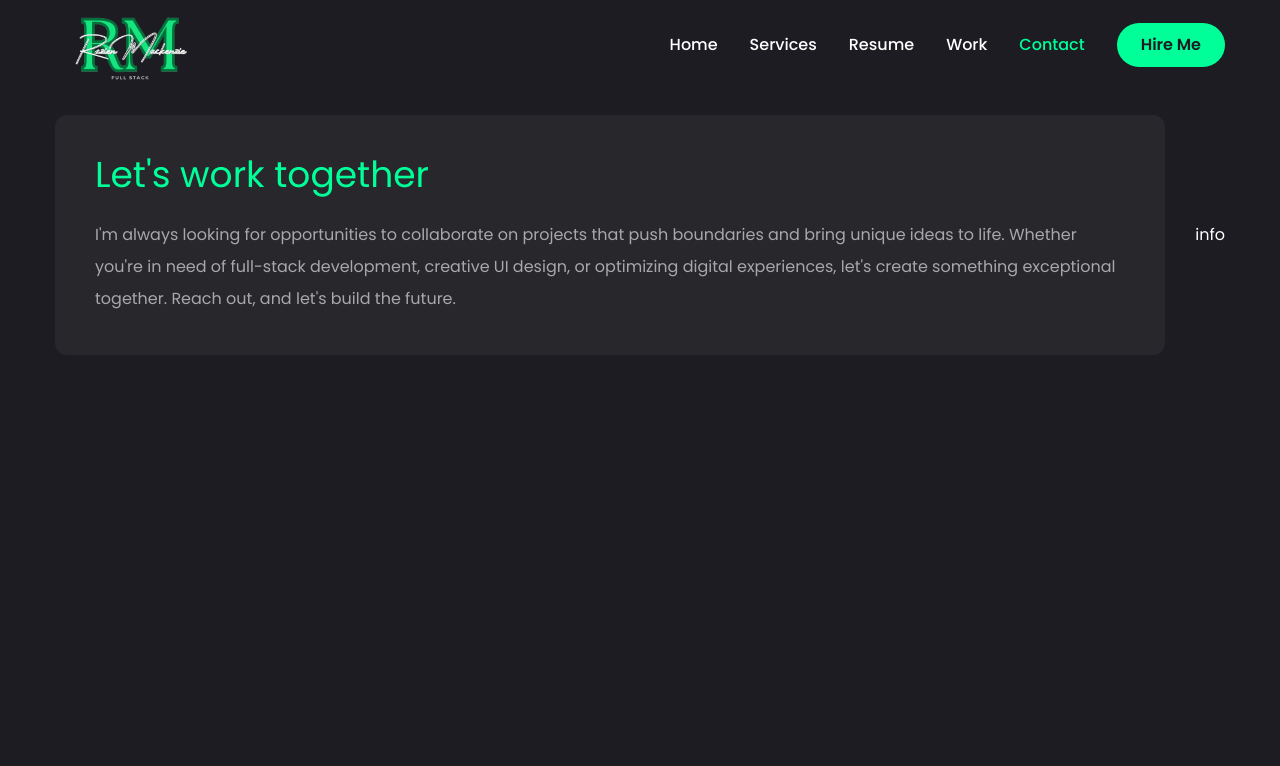
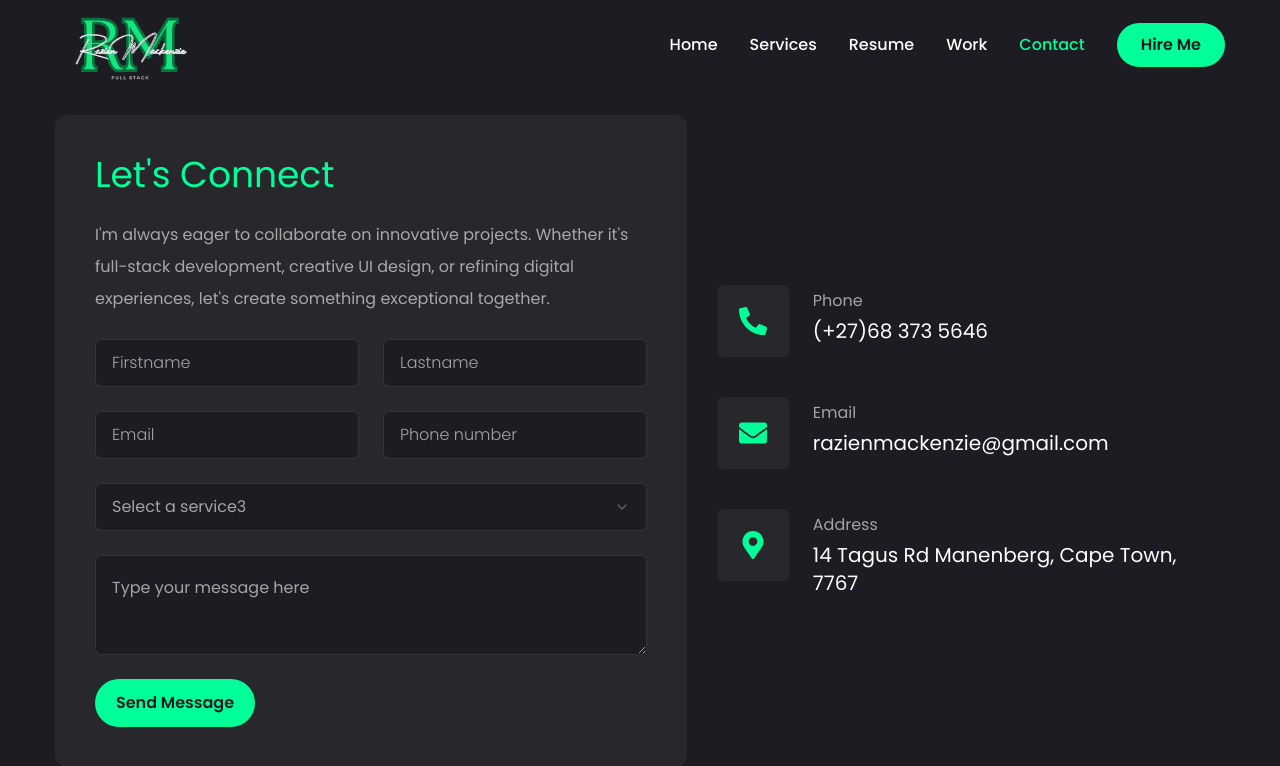
Before and after one commit to CodeBroke33/portableRM, a Next.js app: page /contact in a window 1280 px wide. Shown: the top 766 px of the page. Built offline with nearby package versions, Linux system fonts and the light colour scheme.

Commit message:
still needs customisation and refinement

```diff
--- a/app/contact/page.jsx
+++ b/app/contact/page.jsx
@@ -11,58 +11,103 @@
   SelectItem,
   SelectLabel,
   SelectTrigger,
-    SelectValue
+  SelectValue,
 } from "@/components/ui/select";
 
-import { FaPhoneAlt, FaEnvelope, FaMapMarkerAlt }  from "react-icons/fa"
+import { FaPhoneAlt, FaEnvelope, FaMapMarkerAlt } from "react-icons/fa";
 
 const info = [
   {
     icon: <FaPhoneAlt />,
     title: "Phone",
-        description: "(+27)68 373 5646"
+    description: "(+27)68 373 5646",
   },
   {
     icon: <FaEnvelope />,
     title: "Email",
-        description: "razienmackenzie@gmail.com"
+    description: "razienmackenzie@gmail.com",
   },
   {
     icon: <FaMapMarkerAlt />,
     title: "Address",
-        description: "14 Tagus RdManenberg, Cape Town, 7767"
-
-    }
-
-]
+    description: "14 Tagus Rd Manenberg, Cape Town, 7767",
+  },
+];
 
 import { motion } from "framer-motion";
 
-const Contact  = () => {
+const Contact = () => {
   return (
     <motion.section
       initial={{ opacity: 0 }}
-        animate={{ opacity: 1, transition: {delay: 2.4, duration: 0.4, ease: "easeIn"}
+      animate={{
+        opacity: 1,
+        transition: { delay: 2.4, duration: 0.4, ease: "easeIn" },
       }}
       className="py-6"
     >
-        <div  className="container mx-auto">
+      <div className="container mx-auto">
         <div className="flex flex-col xl:flex-row gap-[30px]">
           {/* form */}
-                <div className="xl:h-[54%] order-2 xl:order-none">
-                    <form action="" className="flex flex-col gap-6 p-10 bg-[#27272c] rounded-xl">
-                        <h3 className="text-4xl text-accent">Let's work together</h3>
-                        <p className="text-white/60">I'm always looking for opportunities to collaborate on projects that push boundaries and bring unique ideas to life. Whether you're in need of full-stack development, creative UI design, or optimizing digital experiences, let's create something exceptional together. Reach out, and let's build the future.
-
+          <div className="xl:w-[54%] order-2 xl:order-none">
+            <form
+              action=""
+              className="flex flex-col gap-6 p-10 bg-[#27272c] rounded-xl"
+            >
+              <h3 className="text-4xl text-accent">Let's Connect</h3>
+              <p className="text-white/60">
+              I'm always eager to collaborate on innovative projects. Whether it's full-stack development, creative UI design, or refining digital experiences, let's create something exceptional together.
               </p>
+              {/* input */}
+              <div className="grid grid-col-1 md:grid-cols-2 gap-6 ">
+                <Input type="firstname" placeholder="Firstname" />
+                <Input type="lastname" placeholder="Lastname" />
+                <Input type="email" placeholder="Email" />
+                <Input type="phone" placeholder="Phone number" />
+              </div>
+              {/* select */}
+              <Select>
+                <SelectTrigger className="w-full">
+                    <SelectValue placeholder="Select a service3" />
+                </SelectTrigger>
+                <SelectContent>
+                    <SelectGroup>
+                        <SelectLabel>Select a service</SelectLabel>
+                        <SelectItem value="est">Web Development</SelectItem>
+                        <SelectItem value="cst">UI&UX Design</SelectItem>
+                        <SelectItem value="mst">Logo Design</SelectItem>
+                    </SelectGroup>
+                </SelectContent>
+              </Select>
+              {/* textarea */}
+              <Textarea
+                className="h-[100px]"
+                placeholder="Type your message here"
+              />
+                {/* btn */}
+                <Button size="md" className="max-w-40">Send Message</Button>
             </form>
           </div>
           {/* info */}
-                <div className="flex-1 flex items-center xl:justify-end order-1 xl:order-none mb-8 xl:mb-0">info</div>
+          <div className="flex-1 flex items-center xl:justify-end order-1 xl:order-none mb-8 xl:mb-0">
+            <ul className="flex flex-col gap-10 ">
+                {info.map((item, index)=>{
+                    return <li key={index} className="flex item-center gap-6">
+                        <div className="w-[52px] h-[52px] xl:w-[72px] xl:h-[72px] bg-[#27272c] text-accent rounded-md flex items-center justify-center">
+                            <div className="text-[28px] ">{item.icon}</div>
+                        </div>
+                        <div className="flex-1">
+                            <p className="text-white/60">{item.title}</p>
+                            <h3 className="text-xl">{item.description}</h3>
+                        </div>
+                    </li>
+                })}
+            </ul>
+          </div>
         </div>
       </div>
     </motion.section>
-    )
-}
+  );
+};
 
-export default Contact
+export default Contact;
--- a/components/Stats.jsx
+++ b/components/Stats.jsx
@@ -8,7 +8,7 @@
         text: "Years Experience"
     },
     {
-        num: 5,
+        num: 8,
         text: "Projects Completed"
     },
     {
@@ -16,7 +16,7 @@
         text: "Known Technologies"
     },
     {
-        num: 3000,
+        num: 300,
         text: "Code Commits"
     },
 ];
--- a/components/ui/input.jsx
+++ b/components/ui/input.jsx
@@ -7,7 +7,7 @@
     (<input
       type={type}
       className={cn(
-        "flex h-10 w-full rounded-md border border-slate-200 bg-white px-3 py-2 text-sm ring-offset-white file:border-0 file:bg-transparent file:text-sm file:font-medium placeholder:text-slate-500 focus-visible:outline-none focus-visible:ring-2 focus-visible:ring-slate-950 focus-visible:ring-offset-2 disabled:cursor-not-allowed disabled:opacity-50 dark:border-slate-800 dark:bg-slate-950 dark:ring-offset-slate-950 dark:placeholder:text-slate-400 dark:focus-visible:ring-slate-300",
+        "flex h-[48px] rounded-md border border-white/10 focus:border-accent font-light bg-primary px-4 py-5 text-base placeholder:text-white/60 outline-none",
         className
       )}
       ref={ref}
--- a/components/ui/select.jsx
+++ b/components/ui/select.jsx
@@ -16,7 +16,7 @@
   <SelectPrimitive.Trigger
     ref={ref}
     className={cn(
-      "flex h-10 w-full items-center justify-between rounded-md border border-slate-200 bg-white px-3 py-2 text-sm ring-offset-white placeholder:text-slate-500 focus:outline-none focus:ring-2 focus:ring-slate-950 focus:ring-offset-2 disabled:cursor-not-allowed disabled:opacity-50 [&>span]:line-clamp-1 dark:border-slate-800 dark:bg-slate-950 dark:ring-offset-slate-950 dark:placeholder:text-slate-400 dark:focus:ring-slate-300",
+      "flex h-[48px] w-full items-center justify-between rounded-md border border-white/10 bg-primary px-4 py-5 text-base text-white/60 placeholder:text-white/10 focus:border-accent outline-none",
       className
     )}
     {...props}>
@@ -54,7 +54,7 @@
     <SelectPrimitive.Content
       ref={ref}
       className={cn(
-        "relative z-50 max-h-96 min-w-[8rem] overflow-hidden rounded-md border border-slate-200 bg-white text-slate-950 shadow-md data-[state=open]:animate-in data-[state=closed]:animate-out data-[state=closed]:fade-out-0 data-[state=open]:fade-in-0 data-[state=closed]:zoom-out-95 data-[state=open]:zoom-in-95 data-[side=bottom]:slide-in-from-top-2 data-[side=left]:slide-in-from-right-2 data-[side=right]:slide-in-from-left-2 data-[side=top]:slide-in-from-bottom-2 dark:border-slate-800 dark:bg-slate-950 dark:text-slate-50",
+        "relative z-50 max-h-96 min-w-[8rem] overflow-hidden rounded-md border border-white/10 bg-primary text-white shadow-md data-[state=open]:animate-in data-[state=closed]:animate-out data-[state=closed]:fade-out-0 data-[state=open]:fade-in-0 data-[state=closed]:zoom-out-95 data-[state=open]:zoom-in-95 data-[side=bottom]:slide-in-from-top-2 data-[side=left]:slide-in-from-right-2 data-[side=right]:slide-in-from-left-2 data-[side=top]:slide-in-from-bottom-2 dark:border-slate-800 dark:bg-slate-950 dark:text-slate-50",
         position === "popper" &&
           "data-[side=bottom]:translate-y-1 data-[side=left]:-translate-x-1 data-[side=right]:translate-x-1 data-[side=top]:-translate-y-1",
         className
@@ -85,7 +85,7 @@
   <SelectPrimitive.Item
     ref={ref}
     className={cn(
-      "relative flex w-full cursor-default select-none items-center rounded-sm py-1.5 pl-8 pr-2 text-sm outline-none focus:bg-slate-100 focus:text-slate-900 data-[disabled]:pointer-events-none data-[disabled]:opacity-50 dark:focus:bg-slate-800 dark:focus:text-slate-50",
+      "relative flex w-full cursor-default select-none items-center rounded-sm py-1.5 pl-8 pr-2 text-sm outline-none focus:bg-accent focus:text-primary data-[disabled]:pointer-events-none data-[disabled]:opacity-50 dark:focus:bg-slate-800 dark:focus:text-slate-50",
       className
     )}
     {...props}>
--- a/components/ui/textarea.jsx
+++ b/components/ui/textarea.jsx
@@ -6,7 +6,7 @@
   return (
     (<textarea
       className={cn(
-        "flex min-h-[80px] w-full rounded-md border border-slate-200 bg-white px-3 py-2 text-sm ring-offset-white placeholder:text-slate-500 focus-visible:outline-none focus-visible:ring-2 focus-visible:ring-slate-950 focus-visible:ring-offset-2 disabled:cursor-not-allowed disabled:opacity-50 dark:border-slate-800 dark:bg-slate-950 dark:ring-offset-slate-950 dark:placeholder:text-slate-400 dark:focus-visible:ring-slate-300",
+        "flex min-h-[80px] w-full rounded-md border border-white/10 bg-primary px-4 py-5 text-base placeholder:text-white/60  focus-visible:outline-none focus-visible:ring-1 focus-visible:ring-accent focus-visible:ring-offset-0 disabled:cursor-not-allowed disabled:opacity-50  ",
         className
       )}
       ref={ref}
```
Also changed, not shown: .eslintrc.json. Lines whose indentation alone changed are shown as unchanged.
